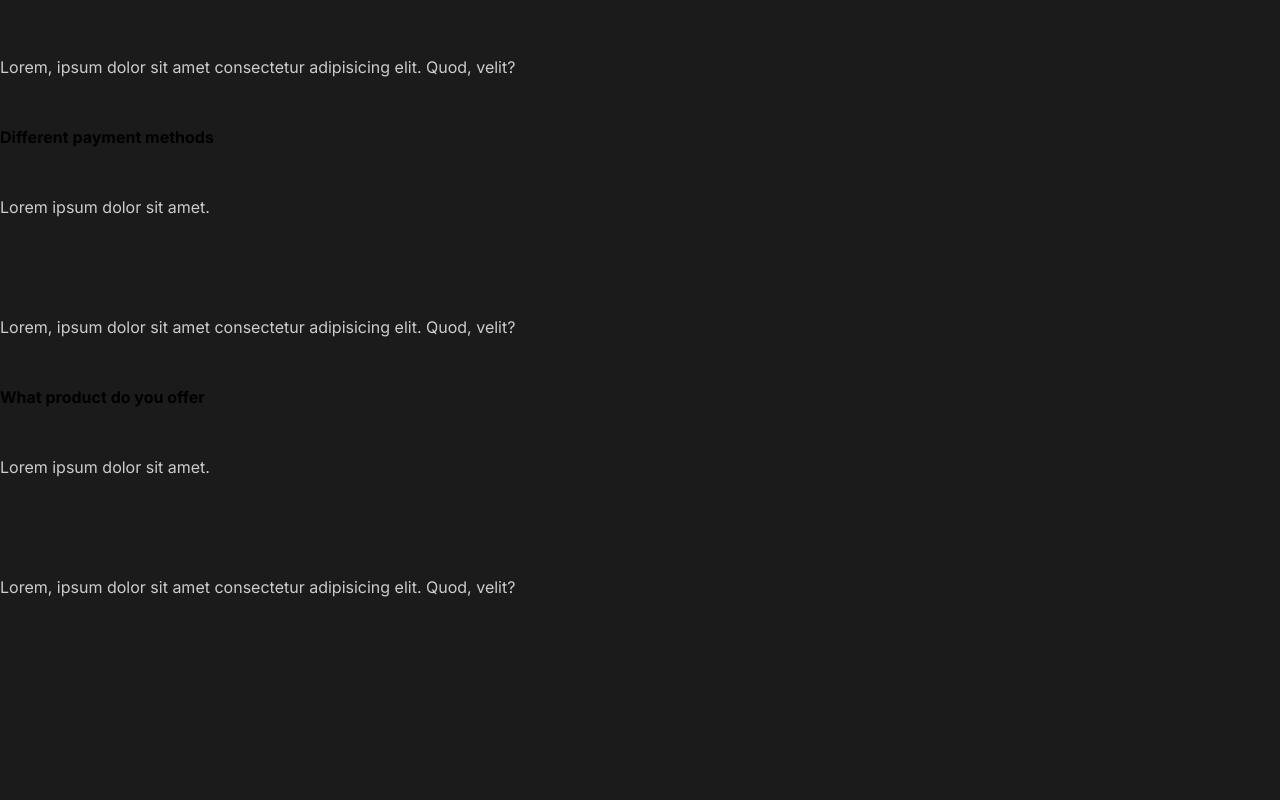
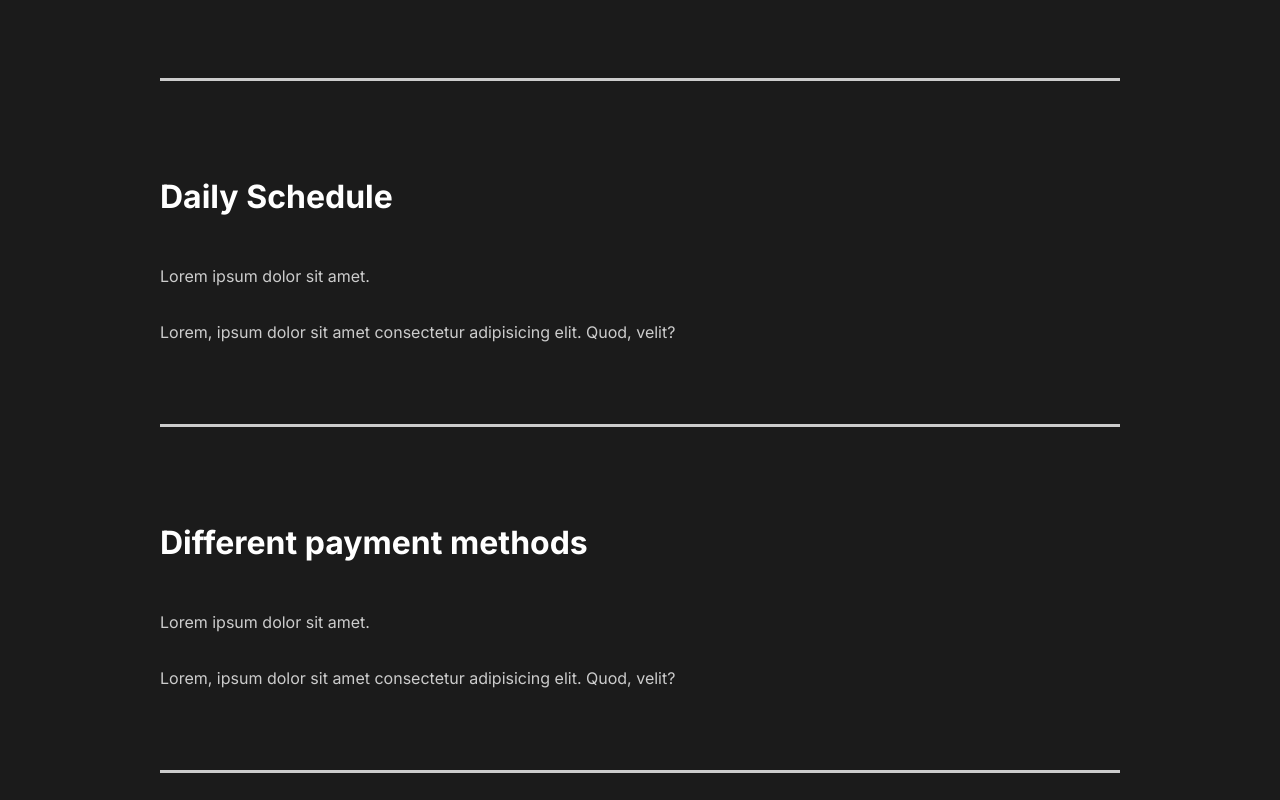
Before and after one commit to Joetech12/capture, a React (Create React App) app: page / in a window 1280 px wide. Shown: the part 2360-3160 px from the top of the page. Before the commit the page ends 3007 px from the top, so only its background shows below. Built offline with nearby package versions, Linux system fonts and the light colour scheme.

Commit message:
styled faq section.

```diff
--- a/src/components/FaqSection.js
+++ b/src/components/FaqSection.js
@@ -1,8 +1,13 @@
 import React from 'react'
+import styled from 'styled-components';
+import {About, Description, Image, Hide} from '../styles'
+
+
+
 
 const FaqSection = () => {
   return (
-     <div className="faq">
+     <Faq>
          <h2>Any Questions <span>FAQ</span></h2>
          <div className="question">
              <h4>How Do I Start?</h4>
@@ -10,6 +15,7 @@
                  <p>Lorem ipsum dolor sit amet.</p>
                  <p>Lorem, ipsum dolor sit amet consectetur adipisicing elit. Quod, velit?</p>
              </div>
+         <div className="faq-line"></div>
          </div>
          <div className="question">
              <h4>Daily Schedule</h4>
@@ -17,6 +23,7 @@
                  <p>Lorem ipsum dolor sit amet.</p>
                  <p>Lorem, ipsum dolor sit amet consectetur adipisicing elit. Quod, velit?</p>
              </div>
+             <div className="faq-line"></div>
          </div>
          <div className="question">
              <h4>Different payment methods</h4>
@@ -24,6 +31,7 @@
                  <p>Lorem ipsum dolor sit amet.</p>
                  <p>Lorem, ipsum dolor sit amet consectetur adipisicing elit. Quod, velit?</p>
              </div>
+             <div className="faq-line"></div>
          </div>
          <div className="question">
              <h4>What product do you offer</h4>
@@ -32,8 +40,38 @@
                  <p>Lorem, ipsum dolor sit amet consectetur adipisicing elit. Quod, velit?</p>
              </div>
          </div>
-     </div>
+     </Faq>
   )
 }
 
+//styled component
+const Faq = styled(About)`
+    display: block;
+    span{
+        display: block;
+        margin: 0.5rem 0rem;
+    }
+    h2 {
+        padding-bottom: 2rem;
+        font-weight: lighter;
+    }
+    .faq-line{
+        background: #cccccc;
+        height: 0.2rem;
+        margin: 2rem 0rem 0rem;
+        width: 100%;
+    }
+    .question{
+        padding: 3rem 0rem;
+        cursor: pointer;
+    }
+    .answer{
+        padding: 2rem 0rem;
+        p{
+            padding: 1rem 0rem;
+        }
+    }
+`;
+
+
 export default FaqSection
--- a/src/components/GlobalStyle.js
+++ b/src/components/GlobalStyle.js
@@ -44,6 +44,7 @@
 
     h4{
         font-weight: bold;
+        font-size: 2rem;
     }
 
     a{
```
